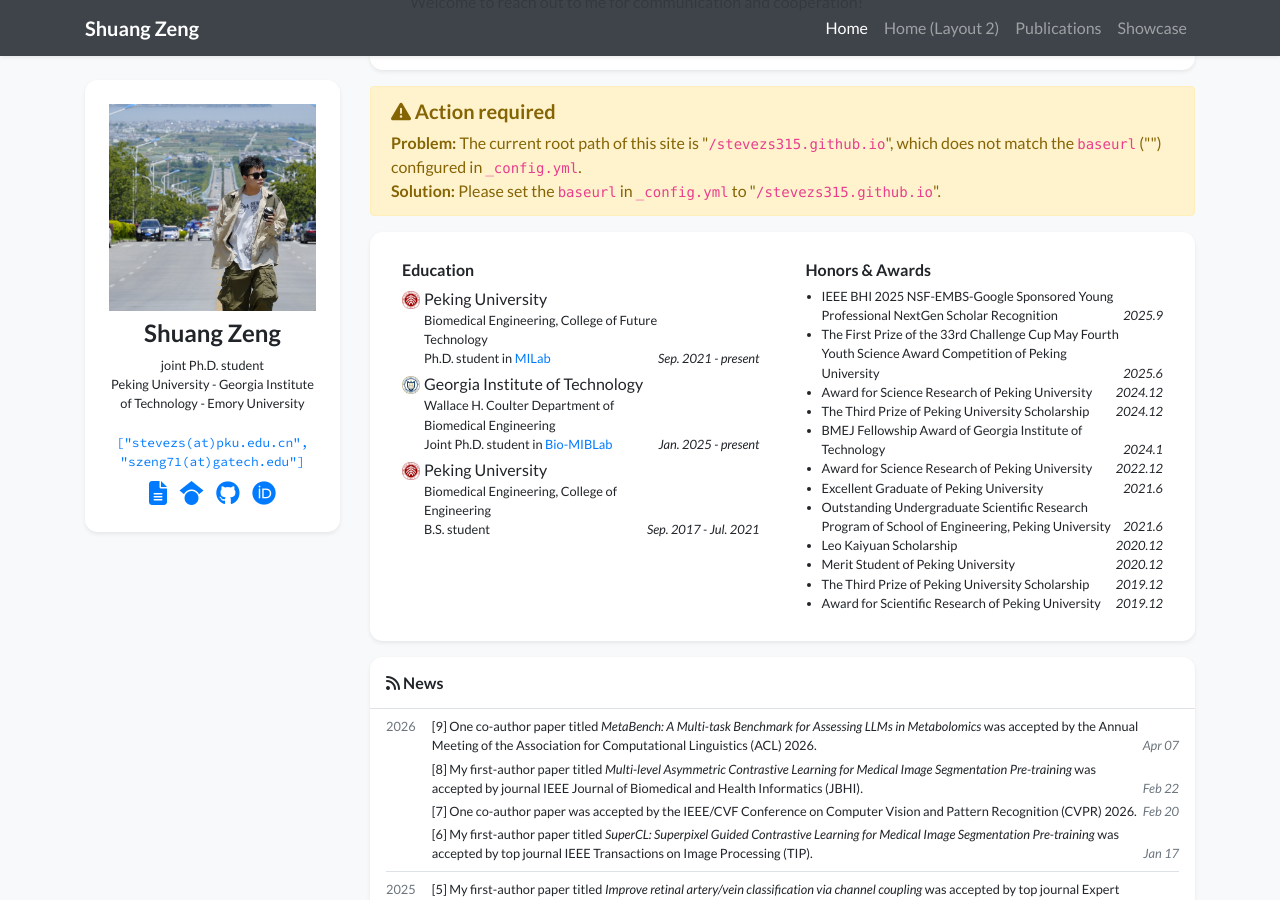
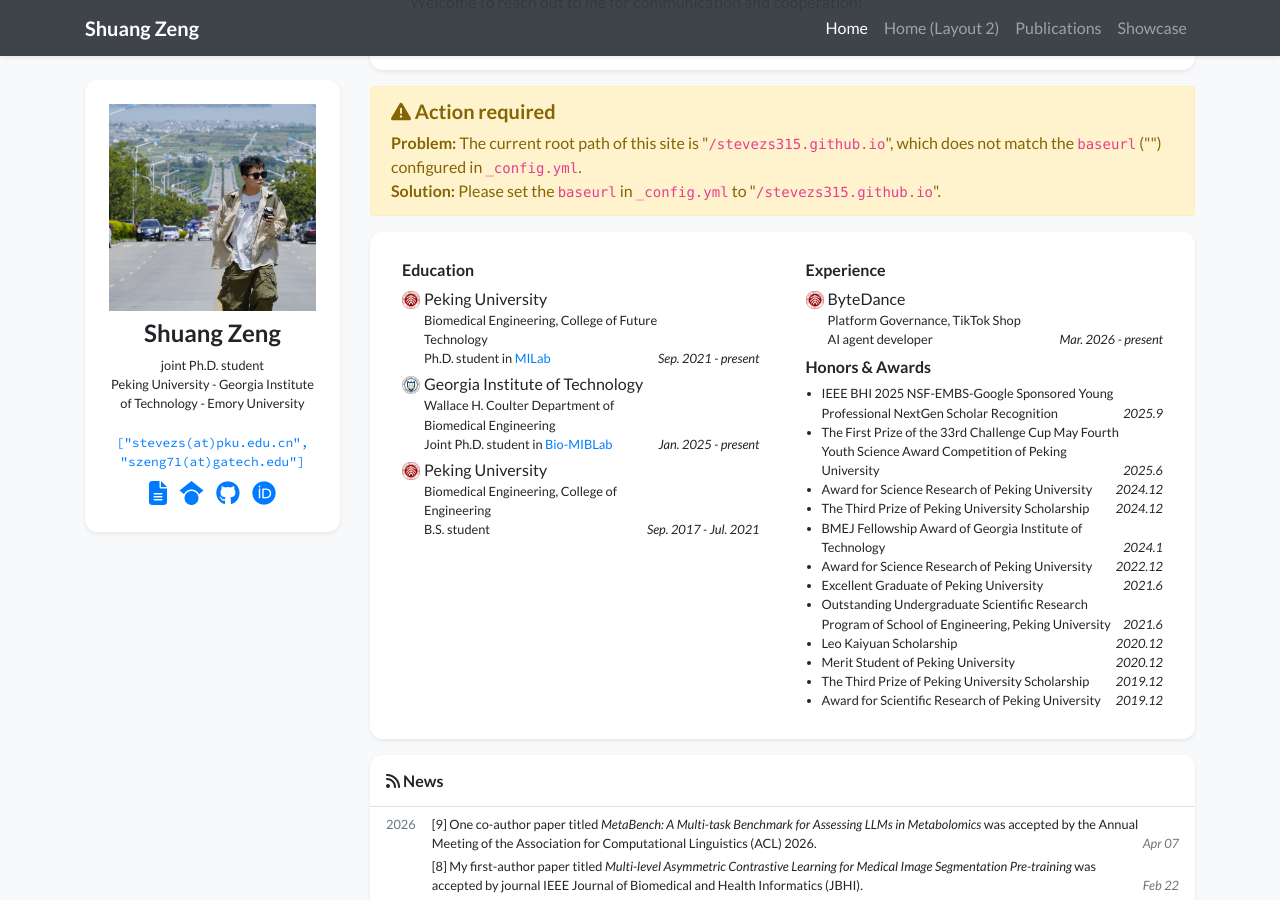
Before and after one commit to stevezs315/stevezs315.github.io, a Jekyll site: the page built from index.html, in a window 1280 px wide and 900 px high, scrolled down 356 px. Built offline with Jekyll 4.4.1, drawn with Linux system fonts in a browser that asks for light colours; nearby versions of some CDN libraries; a style sheet for code colours, icons or effects is not loaded.

Commit message:
Update profile.yml

```diff
--- a/_data/profile.yml
+++ b/_data/profile.yml
@@ -69,7 +69,13 @@ education:
    B.S. student
   date: Sep. 2017 - Jul. 2021
 
-# experience:
+experience:
+- name: ByteDance
+  logo: /assets/images/badges/PKU_red.png
+  position: >-
+    Platform Governance, TikTok Shop <br/>
+    AI agent developer
+  date: Mar. 2026 - present
 # - name: Peking University
 #   logo: /assets/images/badges/PKU_red.png
 #   position: Research Intern
```
